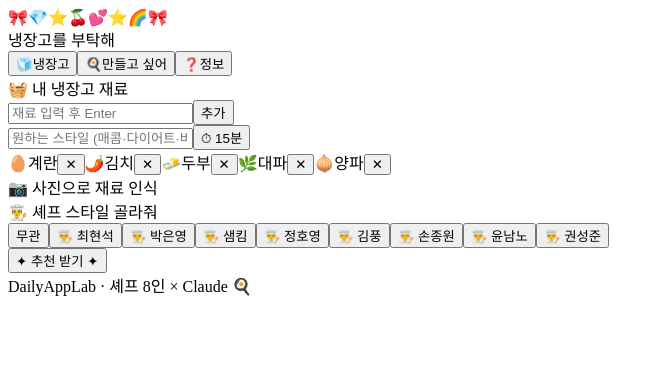
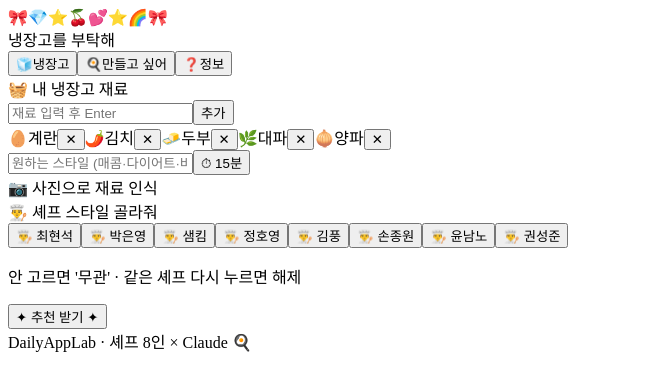
Before and after one commit to Abraham721/fridge-please, a React (Vite) app: page / in a window 1280 px wide. Shown: the top 390 px of the page, without its empty margins (0-664 px from the left). Built offline with nearby package versions, Linux system fonts and the light colour scheme; the HTML template or start-up script is replaced by a standard one; a web font is replaced by a local one.

Commit message:
재료 칩 위치 정리 + 무관 칩 제거(토글 선택)

```diff
--- a/src/App.jsx
+++ b/src/App.jsx
@@ -105,14 +105,14 @@ export default function App() {
                   placeholder="재료 입력 후 Enter" />
                 <button onClick={() => { addIngredient(input); setInput('') }}>추가</button>
               </div>
-              <div className="styrow">
-                <input className="styin" value={style} onChange={e => setStyle(e.target.value)} placeholder="원하는 스타일 (매콤·다이어트·비건…)" />
-                <button className={'tgl' + (fast ? ' on' : '')} onClick={() => setFast(f => !f)}>⏱ 15분</button>
-              </div>
               <div className="chips">
                 {ingredients.map(it => (
                   <span className="chip" key={it}><span className="em">{emo(it)}</span>{it}<button onClick={() => removeIngredient(it)}>✕</button></span>
                 ))}
+              </div>
+              <div className="styrow">
+                <input className="styin" value={style} onChange={e => setStyle(e.target.value)} placeholder="원하는 스타일 (매콤·다이어트·비건…)" />
+                <button className={'tgl' + (fast ? ' on' : '')} onClick={() => setFast(f => !f)}>⏱ 15분</button>
               </div>
               <label className="photo">📷 사진으로 재료 인식<input type="file" accept="image/*" onChange={onPhoto} hidden /></label>
               {detected.length > 0 && (
@@ -127,11 +127,11 @@ export default function App() {
             <section className="card">
               <div className="h">👨‍🍳 셰프 스타일 골라줘</div>
               <div className="chips">
-                <button className={'chip add' + (chefId === '' ? ' sel' : '')} onClick={() => setChefId('')}>무관</button>
                 {CHEFS.map(c => (
-                  <button className={'chip add' + (chefId === c.id ? ' sel' : '')} key={c.id} onClick={() => setChefId(c.id)}>👨‍🍳 {c.name}</button>
+                  <button className={'chip add' + (chefId === c.id ? ' sel' : '')} key={c.id} onClick={() => setChefId(prev => prev === c.id ? '' : c.id)}>👨‍🍳 {c.name}</button>
                 ))}
               </div>
+              <p className="hint">안 고르면 '무관' · 같은 셰프 다시 누르면 해제</p>
               <button className="cta" onClick={onAiRecommend}>✦ {chef ? chef.name + ' 추천' : '추천 받기'} ✦</button>
             </section>
           </>
```
